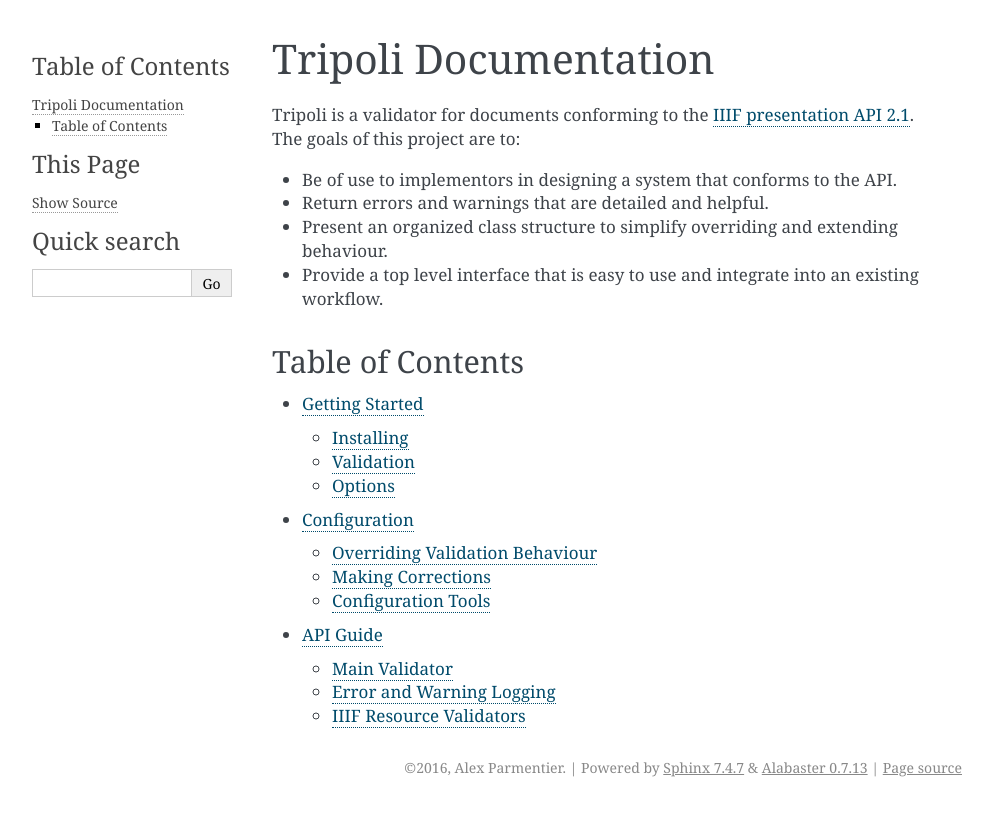
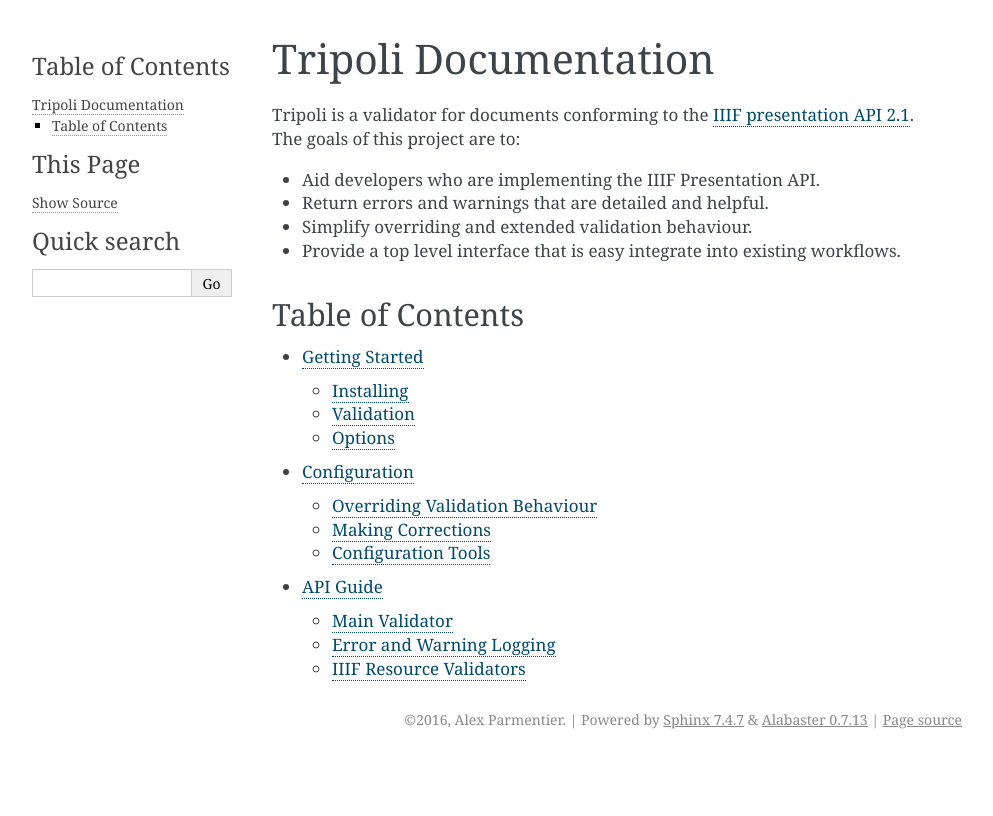
Before and after one commit to DDMAL/tripoli, a Sphinx documentation site: the page built from docs/index.rst, in a window 1280 px wide. Shown: the top 816 px of the page, without its empty margins (148-1141 px from the left). Built offline with Sphinx 7.4.7, drawn with Linux system fonts in a browser that asks for light colours.

Commit message:
Documentation: Fixes to index docs

```diff
--- a/docs/index.rst
+++ b/docs/index.rst
@@ -10,10 +10,10 @@
 `IIIF presentation API 2.1 <http://iiif.io/api/presentation/2.1/>`_.
 The goals of this project are to:
 
-* Be of use to implementors in designing a system that conforms to the API.
+* Aid developers who are implementing the IIIF Presentation API.
 * Return errors and warnings that are detailed and helpful.
-* Present an organized class structure to simplify overriding and extending behaviour.
-* Provide a top level interface that is easy to use and integrate into an existing workflow.
+* Simplify overriding and extended validation behaviour.
+* Provide a top level interface that is easy integrate into existing workflows.
 
 
 Table of Contents
```
